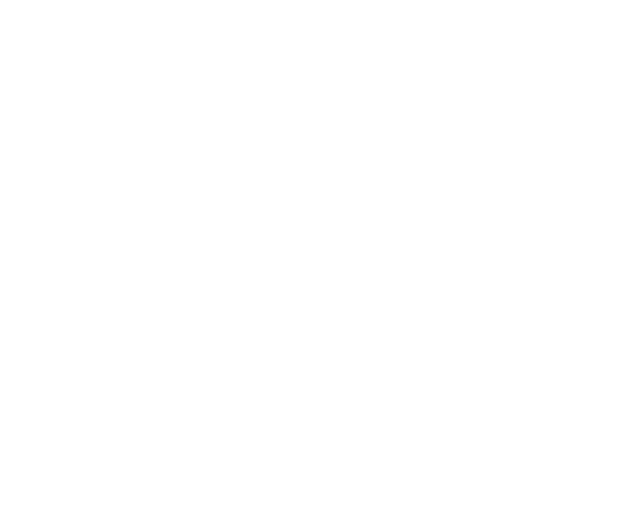
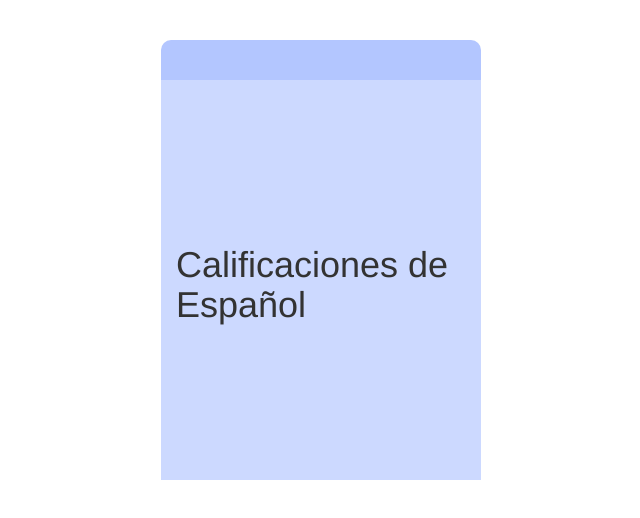
Before and after one commit to RGamboa85/Primer-proyecto-JS, a plain HTML site: page index.html in a window 1280 px wide. Shown: the whole page, without its empty margins (351-991 px from the left). Drawn offline with Linux system fonts and the light colour scheme.

Commit message:
CSS
Estilo

```diff
--- a/css/estilos.css
+++ b/css/estilos.css
@@ -0,0 +1,24 @@
+#div{
+    align-content: center;
+    background: #ccd9ff;
+    position: absolute;
+    top:10%;
+    left:40%;
+    width:25%;
+    height:50%;
+    padding: 15px 15px 15px 15px;
+}
+
+#cabecera{
+    font-family: Arial, Helvetica, sans-serif;
+    background: #b3c6ff;
+    padding: 15px 15px 15px 15px;
+    position: absolute;
+    top:5%;
+    left:40%;
+    width:25%;
+    height:50%;
+    border-top-left-radius: 10px;
+    border-top-right-radius: 10px;
+
+}
--- a/index.html
+++ b/index.html
@@ -11,4 +11,16 @@
         <title>Primer proyecto de JavaScript</title>
 
     </head>
+    <body>
+
+        <div id="cabecera"></div>
+
+        <div id="div">
+
+            <h1>Calificaciones de Español</h1>
+
+
+        </div>
+
+    </body>
 </html>
```
